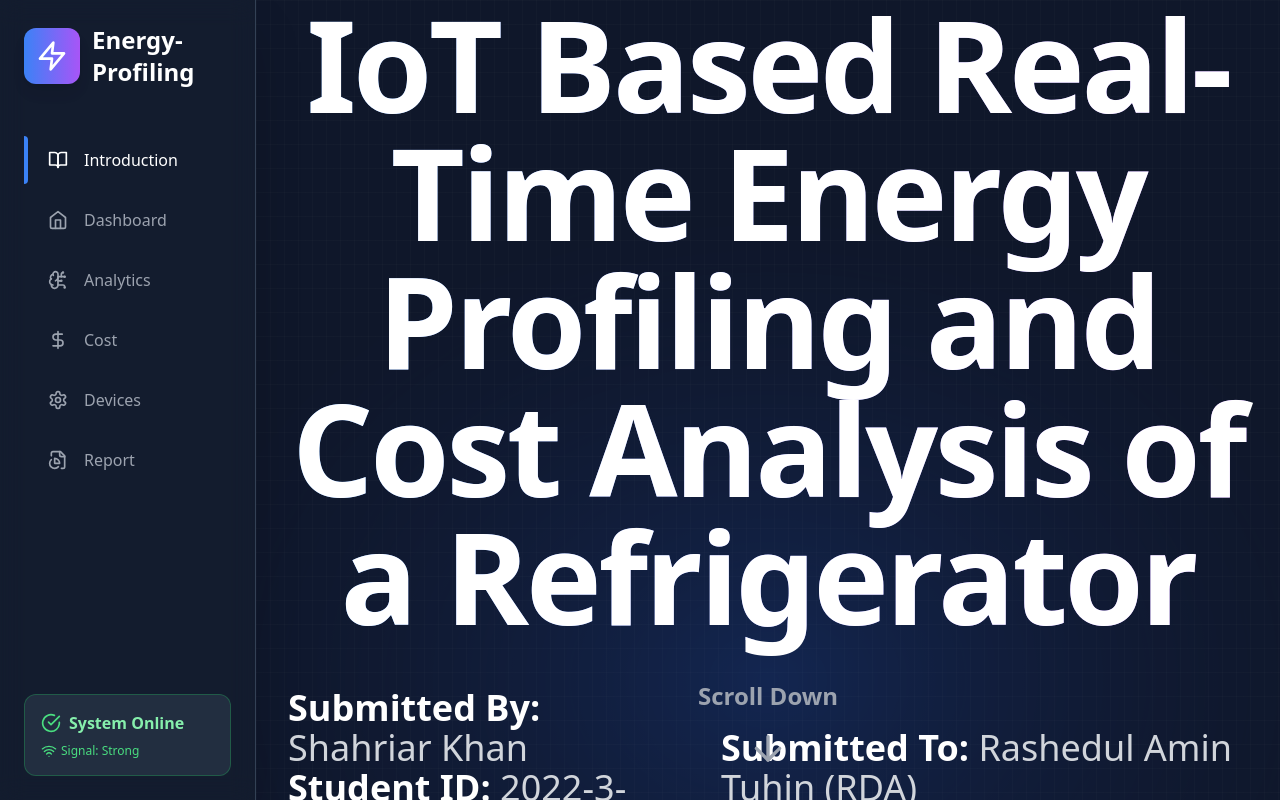
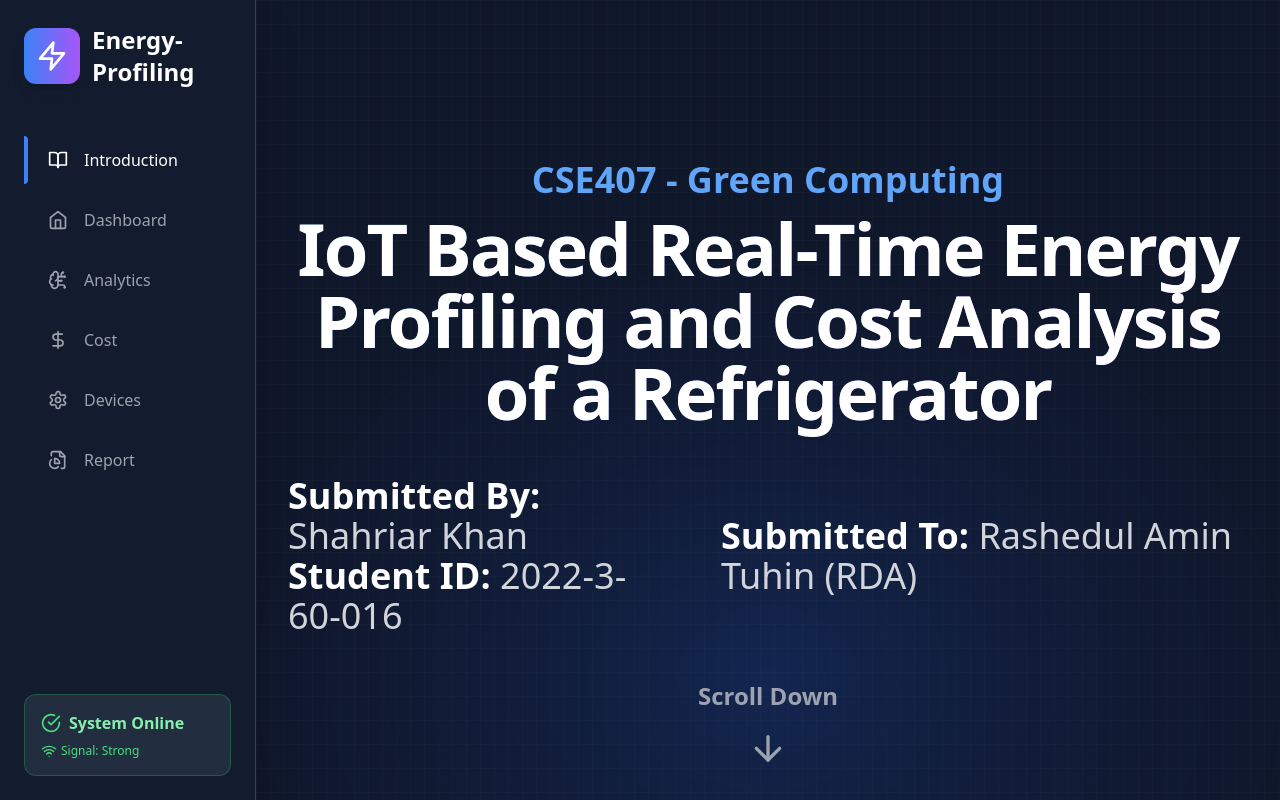
Before and after one commit to turjo410/iot-energy-dashboard, a Next.js app: page / in a window 1280 px wide. Built offline with nearby package versions, Linux system fonts and the light colour scheme.

Commit message:
Update index.tsx

```diff
--- a/pages/index.tsx
+++ b/pages/index.tsx
@@ -228,7 +228,7 @@ const IntroductionPage = ({ onNavigate }: { onNavigate: () => void }) => {
                         <div className="absolute left-1/2 top-1/4 h-[60rem] w-[80rem] -translate-x-1/2 [mask-image:radial-gradient(closest-side,white,transparent)] bg-[radial-gradient(circle_at_50%_50%,#2563eb_0%,#1e3a8a_50%,transparent_100%)] opacity-20"></div>
                     </div>
                     <motion.p variants={itemVariants} className="text-4xl font-semibold leading-8 text-blue-400">{studentInfo.course}</motion.p>
-                    <motion.h1 variants={itemVariants} className="mt-4 text-7xl font-bold tracking-tight text-white sm:text-9xl bg-gradient-to-r from-blue-400 to-purple-400 bg-clip-text text-transparent">{studentInfo.title}</motion.h1>
+                    <motion.h1 variants={itemVariants} className="mt-4 text-7xl font-bold tracking-tight text-white sm:text-7xl bg-gradient-to-r from-blue-400 to-purple-400 bg-clip-text text-transparent">{studentInfo.title}</motion.h1>
                     <motion.div variants={itemVariants} className="mt-12 flex flex-col sm:flex-row items-center justify-center gap-x-16 gap-y-8">
                         <div className="text-left text-4xl"><p className="text-gray-300"><span className="font-semibold text-white">Submitted By:</span> {studentInfo.name}</p><p className="text-gray-300"><span className="font-semibold text-white">Student ID:</span> {studentInfo.id}</p></div>
                         <div className="text-left text-4xl"><p className="text-gray-300"><span className="font-semibold text-white">Submitted To:</span> {studentInfo.instructor}</p></div>
```
